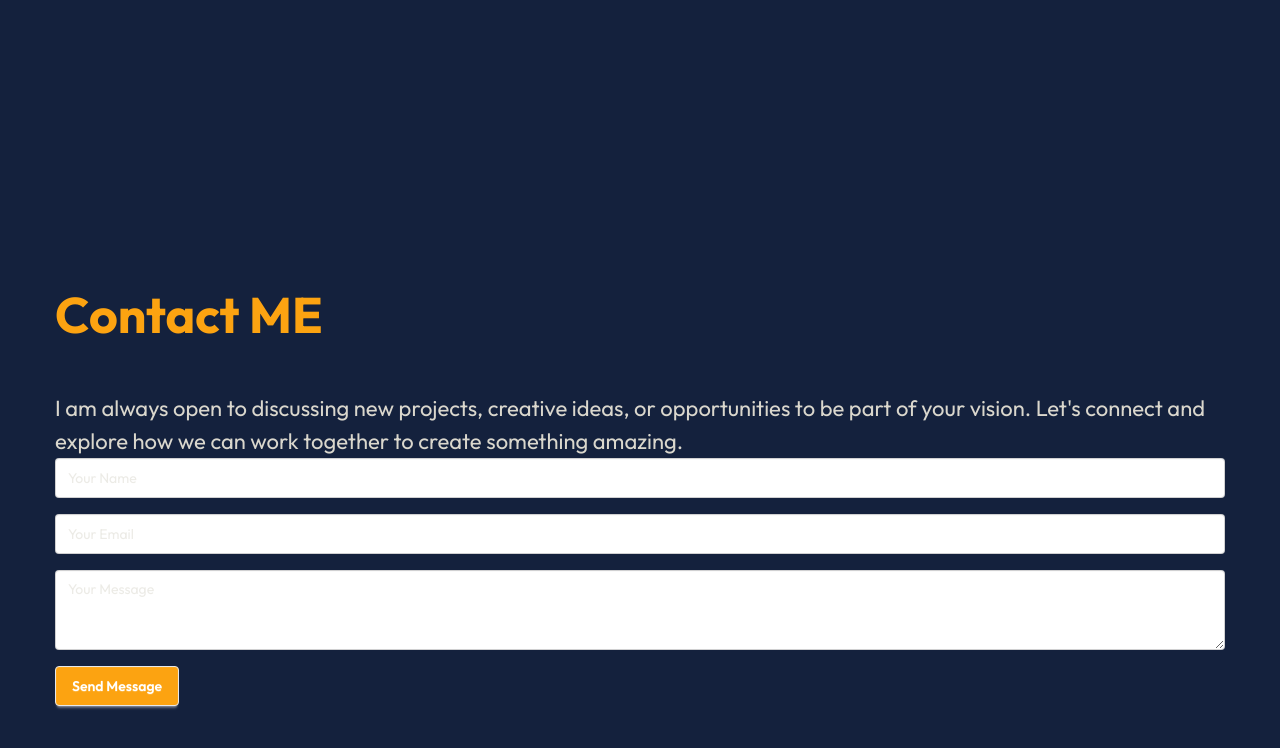
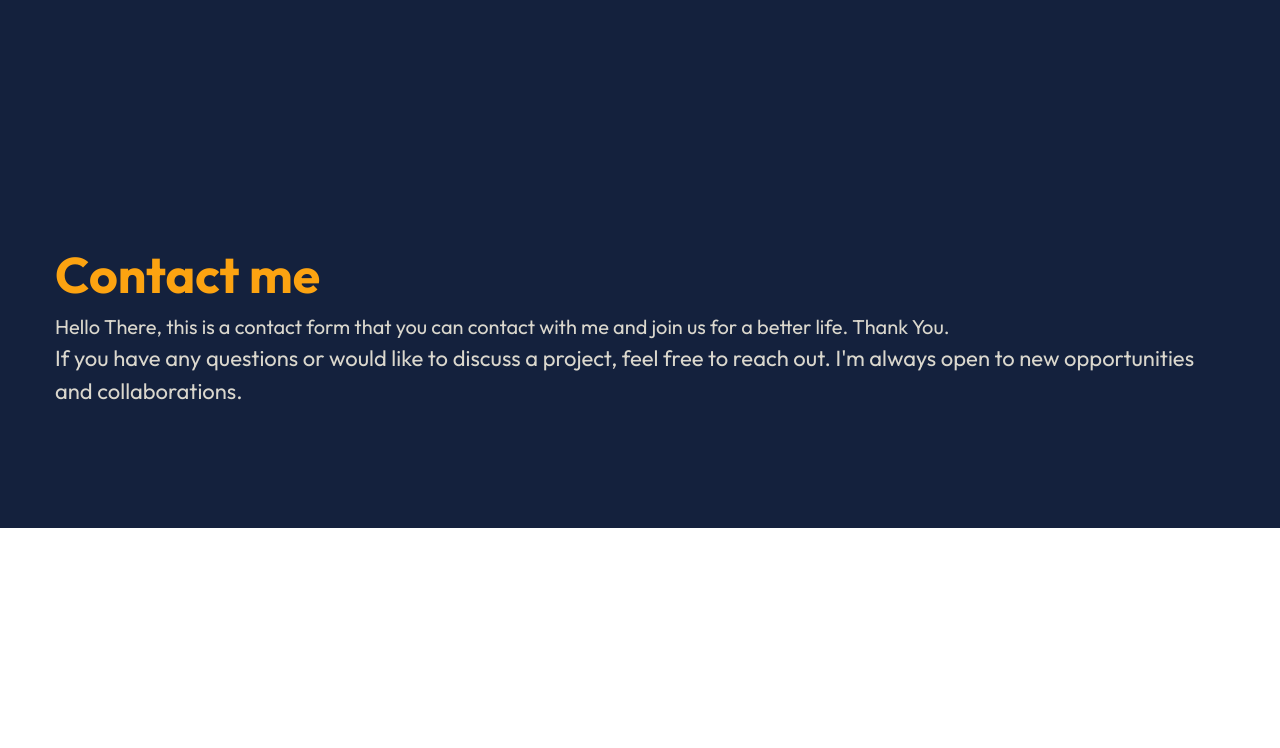
Before and after one commit to miftahstack/Personal_Portfolio, a website: page index.html in a window 1280 px wide. Shown: the part 2805-3553 px from the top of the page. After the commit the page ends 3333 px from the top, so only its background shows below. Drawn offline with nearby package versions, Linux system fonts and the light colour scheme.

Commit message:
Added contactpage

```diff
--- a/index.html
+++ b/index.html
@@ -87,7 +87,9 @@
     <section class="hero py-30 max-w-[1170px] m-auto">
         <div class="hero-content flex">
             <div class="text-center relative">
-                <h1 class=" text-[160px] uppercase font-bold mask-b-from-50% mask-radial-[50%_90%] mask-radial-from-80%">I am a <span>stack</span> coder</h1>
+                <h1
+                    class=" text-[160px] uppercase font-bold mask-b-from-50% mask-radial-[50%_90%] mask-radial-from-80%">
+                    I am a <span>stack</span> coder</h1>
             </div>
         </div>
 
@@ -315,21 +317,21 @@
     <!-- Contact ME Section -->
     <section class="contactMeSection bg-color4 text-secondaryy">
         <div class="contactMe max-w-[1170px] py-30 m-auto">
-            <h3 class="font-bold text-primaryy text-[50px] py-10">Contact ME</h3>
-            <div class="contactMe-content">
-                <div class="contactMe-text">
-                    <p class="text-[22px]">I am always open to discussing new projects, creative ideas, or opportunities to be part of your vision. Let's connect and explore how we can work together to create something amazing.</p>
-                </div>
-                <div class="contactMe-form">
-                    <form action="">
-                        <input type="text" placeholder="Your Name" class="input input-bordered w-full mb-4" />
-                        <input type="email" placeholder="Your Email" class="input input-bordered w-full mb-4" />
-                        <textarea placeholder="Your Message" class="textarea textarea-bordered w-full mb-4"></textarea>
-                        <button class="btn bg-primaryy text-white hover:bg-white hover:text-primaryy">Send Message</button>
-                    </form>
-                </div>
+            <h3 class="text-[50px] text-primaryy font-bold">Contact me</h3>
+            <p class="text-[20px] text-secondaryy">Hello There, this is a contact form that you can contact with me and
+                join us for a better life. Thank You.</p>
+
+
+
+            <div class="">
+                <p class="text-[22px]">If you have any questions or would like to discuss a project, feel free to reach
+                    out.
+                    I'm always open to new opportunities and collaborations.</p>
             </div>
-        </div>
+
+
+
+
     </section>
     <!-- Contact ME Section -->
 
```
Also changed, not shown: src/output.css.
